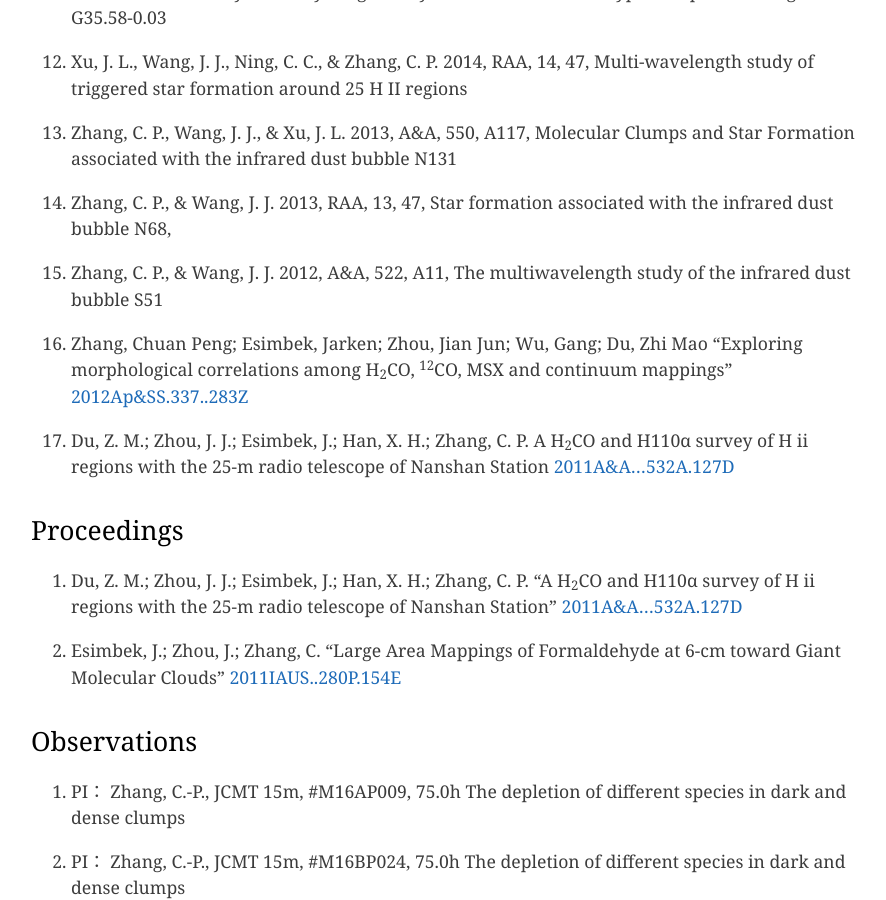
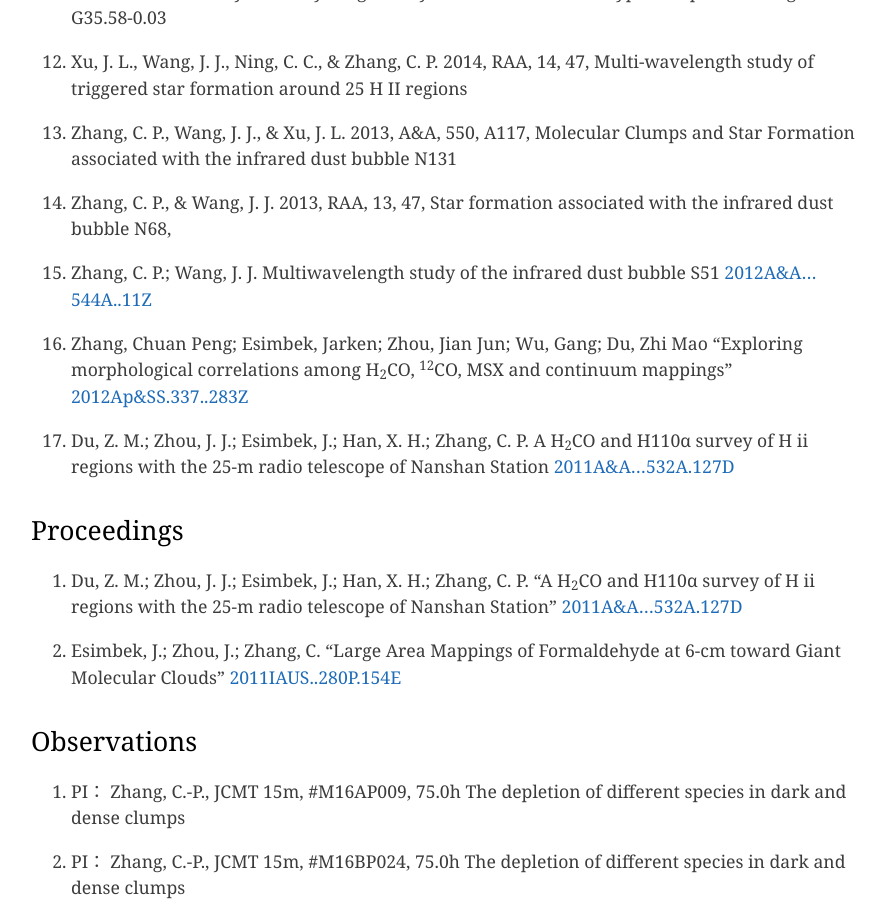
Before and after one commit to zcp521/zcp521.github.io, a Jekyll site: the page built from pub.md, in a window 1280 px wide and 900 px high, scrolled down 1364 px. Shown: the whole window, without its empty margins (193-1079 px from the left). Built offline with Jekyll 4.4.1, drawn with Linux system fonts in a browser that asks for light colours.

Commit message:
Initial commit

```diff
--- a/pub.md
+++ b/pub.md
@@ -57,8 +57,9 @@ tagline: "My publication list"
 4. Zhang, C. P., & Wang, J. J. 2013, RAA, 13, 47,
       Star formation associated with the infrared dust bubble N68,
 
-3. Zhang, C. P., & Wang, J. J. 2012, A&A, 522, A11,
-      The multiwavelength study of the infrared dust bubble S51
+3. Zhang, C. P.; Wang, J. J.
+	Multiwavelength study of the infrared dust bubble S51
+	[2012A&A...544A..11Z](http://adsabs.harvard.edu/cgi-bin/nph-data_query?bibcode=2012A%26A...544A..11Z&db_key=AST&link_type=ABSTRACT)
 
 2. Zhang, Chuan Peng; Esimbek, Jarken; Zhou, Jian Jun; Wu, Gang; Du, Zhi Mao
 	"Exploring morphological correlations among H<sub>2</sub>CO, <sup>12</sup>CO, MSX and continuum mappings"
```
